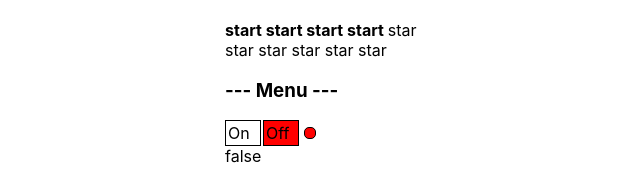
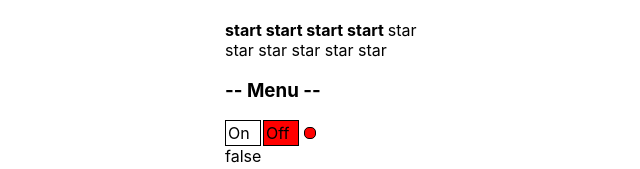
Before and after one commit to romantut1988/react-incubator, a React (Create React App) app: page / in a window 1280 px wide. Shown: the top 169 px of the page, without its empty margins (115-755 px from the left). Built offline with nearby package versions, Linux system fonts and the light colour scheme.

Commit message:
selected acquaintance

```diff
--- a/src/components/Accordion/Accordion.tsx
+++ b/src/components/Accordion/Accordion.tsx
@@ -5,47 +5,34 @@ type ItemType = {
     value: any
 }
 
-export type AccordionPropsType = {
-    titleValue?: string
-    collapsed?: boolean
-    onChange?: () => void
-    /**
-     * Elements that are showed when is opened. Each item should be ItemType
-     */
+type AccordionPropsType = {
+    titleValue: string
+    collapsed: boolean
+    onChange: () => void
     items: ItemType[]
-    /**
-     * Callback that is called when any item clicked
-     * @param value is value of clicked item
-     */
     onClick: (value: any) => void
-    /**
-     * optional color oh header text
-     */
-    color?: string
 }
 
 export function Accordion(props: AccordionPropsType) {
-    console.log("AccordionTitle rendering")
+    console.log("Accordion rendering")
     return <div>
-        <AccordionTitle title={props.titleValue} color={props.color}
-                        onChange={props.onChange}/>
-        { !props.collapsed && <AccordionBody items={props.items} onClick={props.onClick}/>}
+        <AccordionTitle title={props.titleValue}
+                        onChange={props.onChange}
+        />
+        {!props.collapsed && <AccordionBody items={props.items} onClick={props.onClick}/>}
     </div>
 }
 
 type AccordionTitlePropsType = {
-    title?: string
-    onChange?: () => void
-    color?: string
+    title: string
+    onChange: () => void
 }
 
-function AccordionTitle({title, onChange, color}: AccordionTitlePropsType) {
+function AccordionTitle(props: AccordionTitlePropsType) {
     console.log("AccordionTitle rendering")
     return (
-        <h3
-            style={{color: color ? color : 'black'}}
-            onClick={(e) => onChange && onChange()}>--- {title} ---</h3>
-    );
+        <h3 onClick={(e) => props.onChange()}>-- {props.title} --</h3>
+    )
 }
 
 type AccordionBodyPropsType = {
@@ -53,9 +40,10 @@ type AccordionBodyPropsType = {
     onClick: (value: any) => void
 }
 
-function AccordionBody(props: AccordionPropsType) {
+
+function AccordionBody(props: AccordionBodyPropsType) {
     console.log("AccordionBody rendering")
     return <ul>
-        { props.items.map( ( i, index) => <li onClick={() => { props.onClick(i.value) } } key={index}> {i.title} </li>)}
-        </ul>
+        { props.items.map( (i, index) => <li onClick={ () => { props.onClick(i.value) } } key={index}>{i.title}</li>) }
+    </ul>
 }
```
Also changed, not shown: src/components/Select/Select.tsx (added, +22 -0 lines), 2 other files (tests, documents, lock files or other folders).
